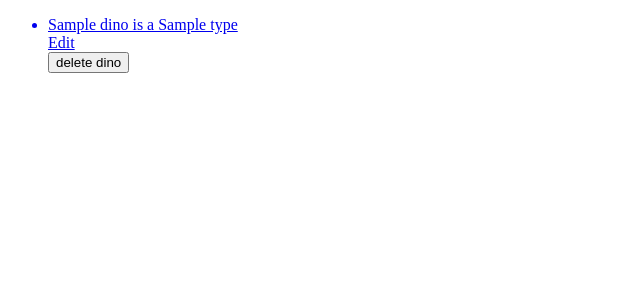
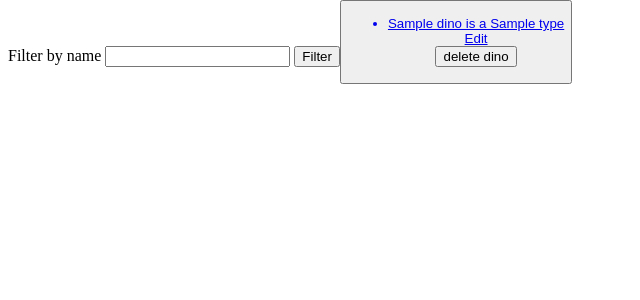
Before and after one commit to AmeeraAli98/RESTful_creatures, a Node server app: template views/dinosaurs/index.ejs in a window 1280 px wide. Shown: the part 26-326 px from the top of the page, without its empty margins (0-640 px from the left). Run offline with Node 20, Linux system fonts and the light colour scheme; the template is opened without the code that fills it: most values are stand-ins (such as "Sample title", 1, 10 or a date in 2020); some libraries are stand-ins or nearby versions.

Commit message:
added filter search

```diff
--- a/controllers/dinosaurs.js
+++ b/controllers/dinosaurs.js
@@ -6,6 +6,10 @@ const fs = require("fs")
 router.get("/",(req,res)=>{
     let iniDate = fs.readFileSync('dinosaurs.json');
     let myDinos = JSON.parse(iniDate)
+    let nameFilter = req.query.nameFilter;
+    if(nameFilter){
+      myDinos = myDinos.filter(ele=>ele.name==nameFilter)
+    }
     res.render("dinosaurs/index",{dinos: myDinos})
 })
 router.get('/new', (req, res) => {
--- a/views/dinosaurs/index.ejs
+++ b/views/dinosaurs/index.ejs
@@ -1,4 +1,8 @@
-
+<form method="GET" action="/dinosaurs">
+   <lable for="nameFilter">Filter by name</lable>
+   <input type="text" name="nameFilter" id="nameFilter"/>
+   <button type="submit">Filter<button>
+</form>
 
 <ul>
  <% dinos.forEach((dino,idx)=>{ %>
```
